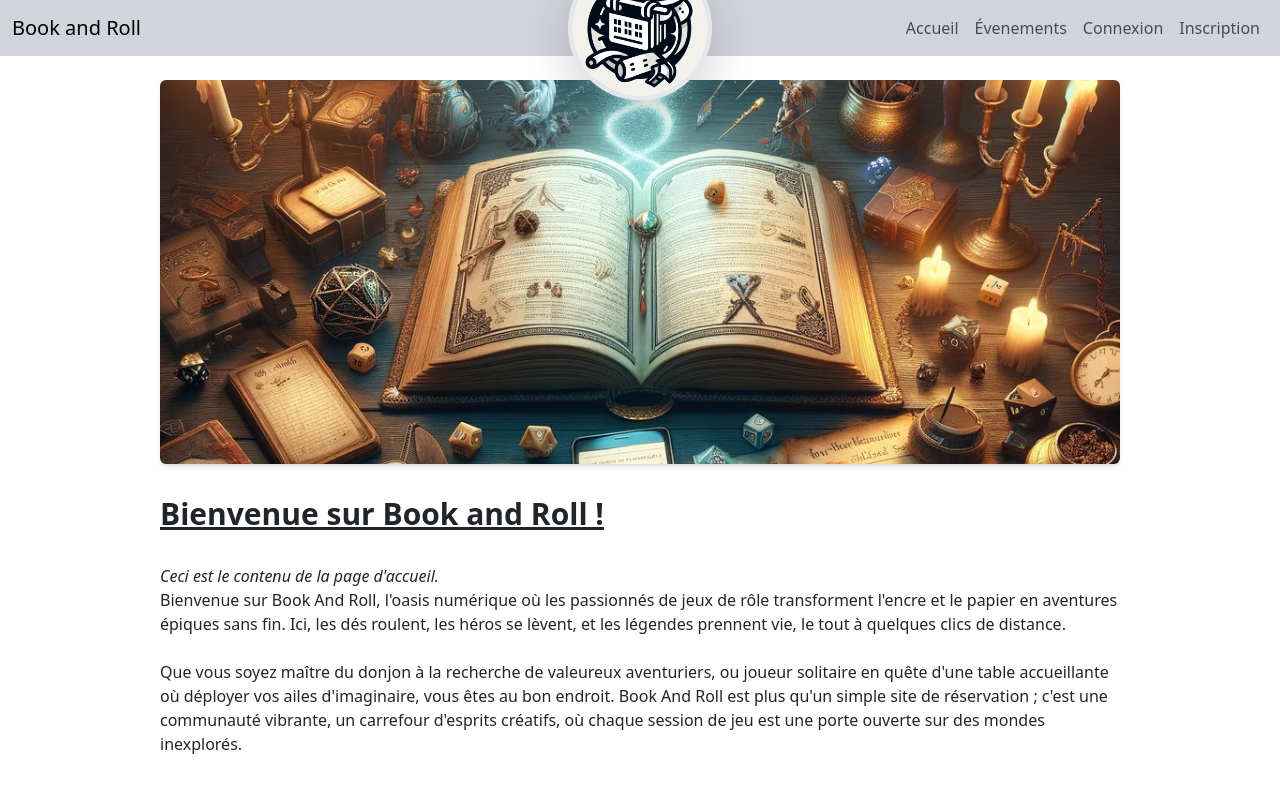
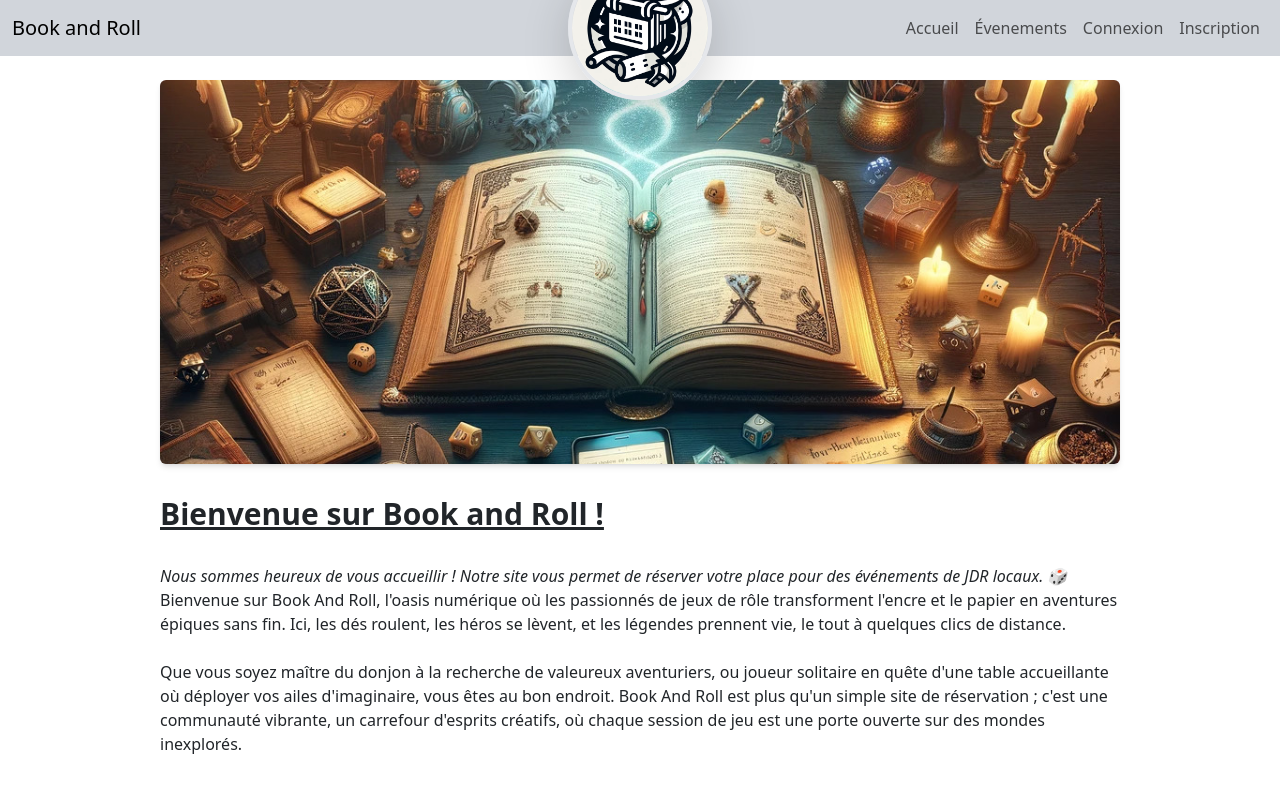
Before and after one commit to JeremyMallet/Book-and-Roll, a PHP site: page / in a window 1280 px wide. Shown: the top 785 px of the page. Run offline with PHP 8.4, Linux system fonts and the light colour scheme; some libraries are stand-ins or nearby versions.

Commit message:
light changes

```diff
--- a/private/view.php
+++ b/private/view.php
@@ -15,7 +15,7 @@
                     var tables = JSON.parse(response);
                     var htmlContent = "";
                     tables.forEach(function(table) {
-                        htmlContent += "<p>" + table.nom + "</p>"; // Exemple de contenu, à adapter selon les données de tes tables
+                        htmlContent += "<p>" + table.nom + "</p>";
                     });
                     $('#tablesEvenement').html(htmlContent);
                 }
--- a/private/views/home.php
+++ b/private/views/home.php
@@ -2,7 +2,7 @@
     <div class="w-3/4">
         <img src="public/images/DALL·E-2024-03-14-14.39.jpg" alt="Image d'accueil" class="w-full h-96 object-cover rounded-md shadow-md mb-8">
         <h1 class="text-3xl font-bold underline text-clifford my-8">Bienvenue sur Book and Roll !</h1>
-        <p class="italic">Ceci est le contenu de la page d'accueil.</p>
+        <p class="italic">Nous sommes heureux de vous accueillir ! Notre site vous permet de réserver votre place pour des événements de JDR locaux. 🎲</p>
 
         <p>Bienvenue sur Book And Roll, l'oasis numérique où les passionnés de jeux de rôle transforment l'encre et le papier en aventures épiques sans fin. Ici, les dés roulent, les héros se lèvent, et les légendes prennent vie, le tout à quelques clics de distance.</p><br>
 
```
